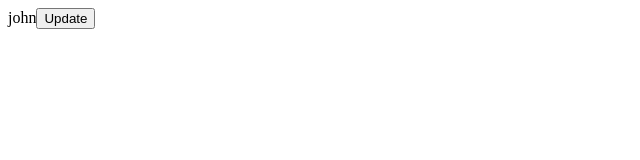
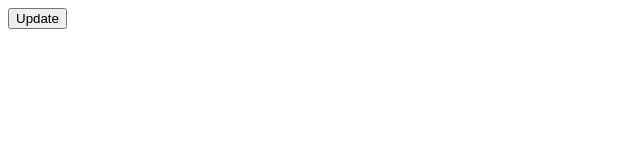
Before and after one commit to ShadiK1999/REACT-Course, a React (Vite) app in the folder MoshCourse/react-app/: page / in a window 1280 px wide. Shown: the top 160 px of the page, without its empty margins (0-640 px from the left). Built offline with nearby package versions, Linux system fonts and the light colour scheme.

Commit message:
update state for a nested property within a state object

```diff
--- a/MoshCourse/react-app/src/App.tsx
+++ b/MoshCourse/react-app/src/App.tsx
@@ -1,19 +1,24 @@
 import { useState } from "react";
 
 function App() {
-  const [game, setGame] = useState({
-    id: 1,
-    player: {
-      name: "john",
-    },
+  const [cart, setCart] = useState({
+    discount: 0.1,
+    items: [
+      { id: 1, title: "Prod1", quantity: 1 },
+      { id: 2, title: "Prod2", quantity: 1 },
+    ],
   });
 
   const handleClick = () => {
-    setGame({ ...game, player: { ...game.player, name: "james" } });
+    setCart({
+      ...cart,
+      items: cart.items.map((item) =>
+        item.id === 1 ? { ...item, quantity: 2 } : item
+      ),
+    });
   };
   return (
     <div>
-      {game.player.name}
       <button onClick={handleClick}>Update</button>
     </div>
   );
```
